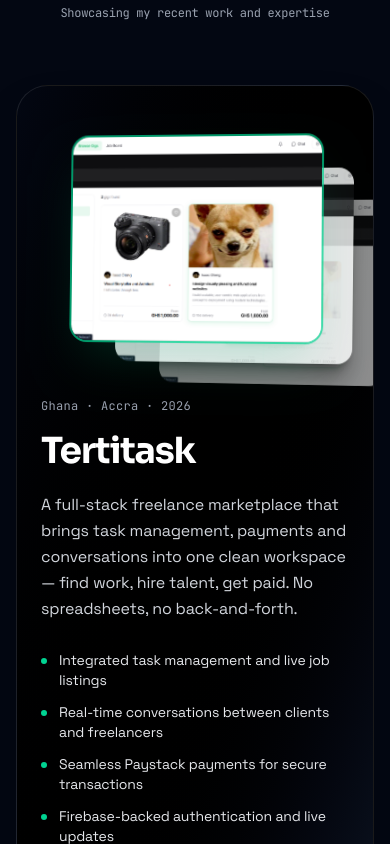
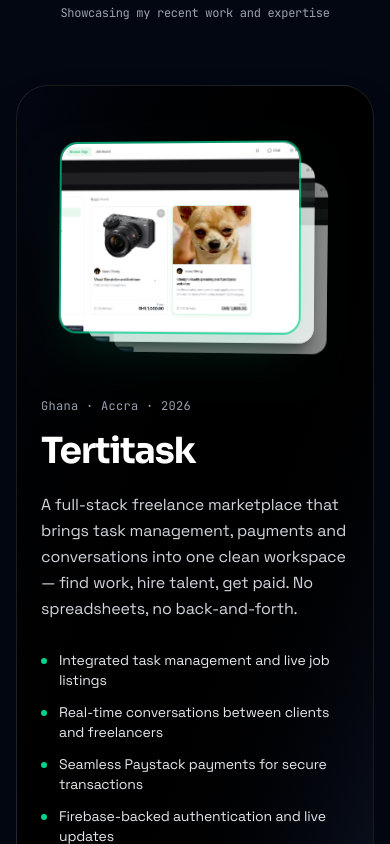
Before and after one commit to IsaacOteng/Isaacs_Portfolio, a React (Vite) app: page / in a window 390 px wide. Shown: the part 4720-5564 px from the top of the page. Built offline with nearby package versions, Linux system fonts and the light colour scheme.

Commit message:
Positioning of Services

```diff
--- a/src/components/Services.jsx
+++ b/src/components/Services.jsx
@@ -121,7 +121,7 @@
                         >
                             <div className='grid lg:grid-cols-2 gap-8 sm:gap-10 lg:gap-16 items-center'>
                                 {/* Image stack — three duplicates fanned in 3D; hover any card to bring it forward */}
-                                <div className={reversed ? 'lg:order-2 lg:-translate-x-12' : 'lg:-translate-x-10'}>
+                                <div className={`-translate-x-4 lg:translate-x-0 ${reversed ? 'lg:order-2 lg:-translate-x-12' : 'lg:-translate-x-10'}`}>
                                     <AnimatedOnScroll
                                         variant={imgVariant}
                                         delay={0.1}
@@ -132,11 +132,13 @@
                                             src={item.projectimage}
                                             alt=''
                                             aria-hidden='true'
-                                            className='absolute inset-0 m-auto w-[82%] h-[80%] object-cover rounded-2xl
-                                                       shadow-xl shadow-black/50 opacity-55 z-10 cursor-pointer
-                                                       transform-[translate(30%,26%)_rotateY(-14deg)_rotateX(6deg)_scale(.9)]
+                                            className='absolute inset-0 m-auto w-[78%] h-[74%] sm:w-[80%] sm:h-[78%] lg:w-[82%] lg:h-[80%]
+                                                       object-cover rounded-2xl shadow-xl shadow-black/50 opacity-55 z-10 cursor-pointer
+                                                       transform-[translate(17%,16%)_rotateY(-12deg)_rotateX(5deg)_scale(.9)]
+                                                       lg:transform-[translate(30%,26%)_rotateY(-14deg)_rotateX(6deg)_scale(.9)]
                                                        hover:z-40 hover:opacity-100
-                                                       hover:transform-[translate(30%,26%)_rotateY(0deg)_rotateX(0deg)_scale(1)]
+                                                       hover:transform-[translate(17%,16%)_rotateY(0deg)_rotateX(0deg)_scale(1)]
+                                                       lg:hover:transform-[translate(30%,26%)_rotateY(0deg)_rotateX(0deg)_scale(1)]
                                                        transition-all duration-500 ease-out'
                                         />
                                         {/* middle card (duplicate) */}
@@ -144,21 +146,25 @@
                                             src={item.projectimage}
                                             alt=''
                                             aria-hidden='true'
-                                            className='absolute inset-0 m-auto w-[82%] h-[80%] object-cover rounded-2xl
-                                                       shadow-xl shadow-black/50 opacity-80 z-20 cursor-pointer
-                                                       transform-[translate(15%,13%)_rotateY(-12deg)_rotateX(5deg)_scale(.95)]
+                                            className='absolute inset-0 m-auto w-[78%] h-[74%] sm:w-[80%] sm:h-[78%] lg:w-[82%] lg:h-[80%]
+                                                       object-cover rounded-2xl shadow-xl shadow-black/50 opacity-80 z-20 cursor-pointer
+                                                       transform-[translate(9%,8%)_rotateY(-10deg)_rotateX(4deg)_scale(.95)]
+                                                       lg:transform-[translate(15%,13%)_rotateY(-12deg)_rotateX(5deg)_scale(.95)]
                                                        hover:z-40 hover:opacity-100
-                                                       hover:transform-[translate(15%,13%)_rotateY(0deg)_rotateX(0deg)_scale(1)]
+                                                       hover:transform-[translate(9%,8%)_rotateY(0deg)_rotateX(0deg)_scale(1)]
+                                                       lg:hover:transform-[translate(15%,13%)_rotateY(0deg)_rotateX(0deg)_scale(1)]
                                                        transition-all duration-500 ease-out'
                                         />
                                         {/* front card */}
                                         <img
                                             src={item.projectimage}
                                             alt={item.projectname}
-                                            className='absolute inset-0 m-auto w-[82%] h-[80%] object-cover rounded-2xl
-                                                       ring-2 ring-emerald-400/70 shadow-2xl shadow-emerald-500/20 z-30 cursor-pointer
-                                                       transform-[rotateY(-10deg)_rotateX(3deg)]
+                                            className='absolute inset-0 m-auto w-[78%] h-[74%] sm:w-[80%] sm:h-[78%] lg:w-[82%] lg:h-[80%]
+                                                       object-cover rounded-2xl ring-2 ring-emerald-400/70 shadow-2xl shadow-emerald-500/20 z-30 cursor-pointer
+                                                       transform-[rotateY(-8deg)_rotateX(2deg)]
+                                                       lg:transform-[rotateY(-10deg)_rotateX(3deg)]
                                                        hover:z-40 hover:transform-[rotateY(0deg)_rotateX(0deg)_scale(1.02)]
+                                                       lg:hover:transform-[rotateY(0deg)_rotateX(0deg)_scale(1.02)]
                                                        transition-all duration-500 ease-out'
                                         />
                                     </AnimatedOnScroll>
```
